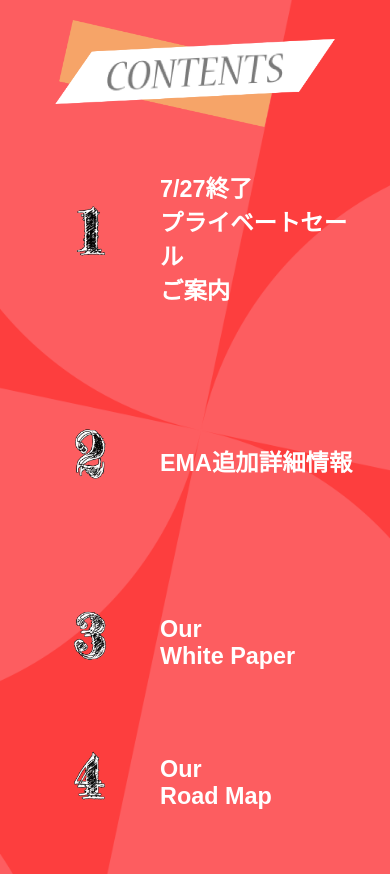
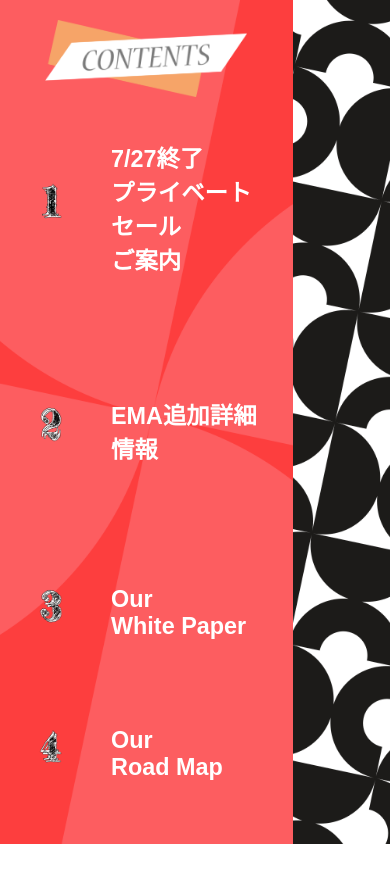
Before and after one commit to SunAider/dApp_IntroducingWebsite, a plain HTML site: page emainfo/index.html in a window 390 px wide. After the commit the page ends 844 px from the top, so only its background shows below. Drawn offline with Linux system fonts and the light colour scheme.

Commit message:
black_pattern_add

```diff
--- a/emainfo/style_emainfo.css
+++ b/emainfo/style_emainfo.css
@@ -92,7 +92,7 @@ body {
 
 @media (max-width: 768px) {
     .container {
-        flex-direction: column;
+        flex-direction: row;
         height: auto;
         margin: auto;
     }
@@ -100,7 +100,7 @@ body {
         width: 80%;
     }
     .right-panel {
-        display: none;
+        /* display: none; */
     }
     .left-panel {
         /* flex-basis: 100%;
@@ -118,10 +118,12 @@ body {
     .grid-item img {
         width: 30%;
         margin-bottom: 10px;
+        margin-left: -10vw;
     }
     .grid-item p {
         text-align: left;
         font-size: 6vw;
+        margin-left: 0px;
     }
     #grid-item-1 { order: 1; }
     #grid-item-2 { order: 2; }
```
Also changed, not shown: 1 other file.
